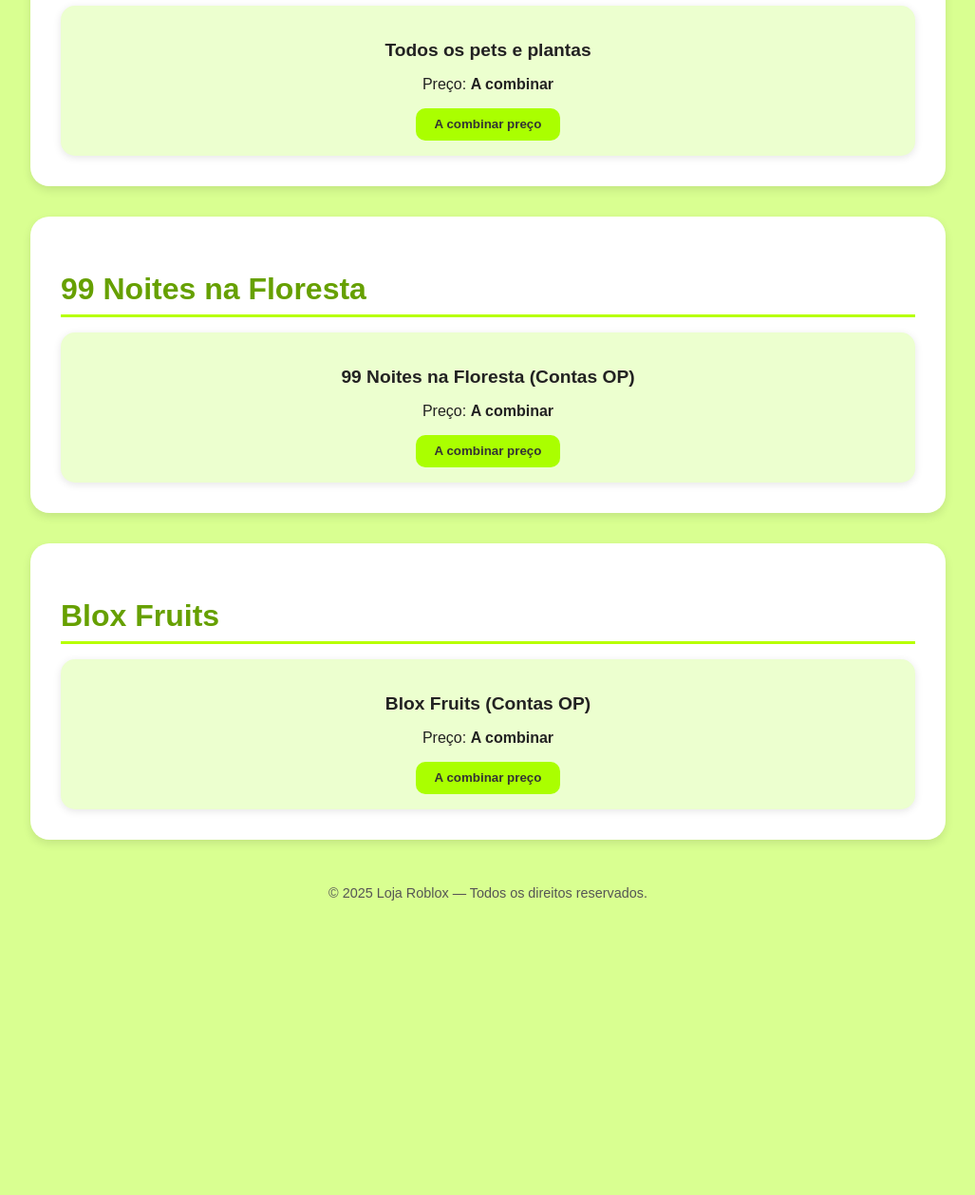
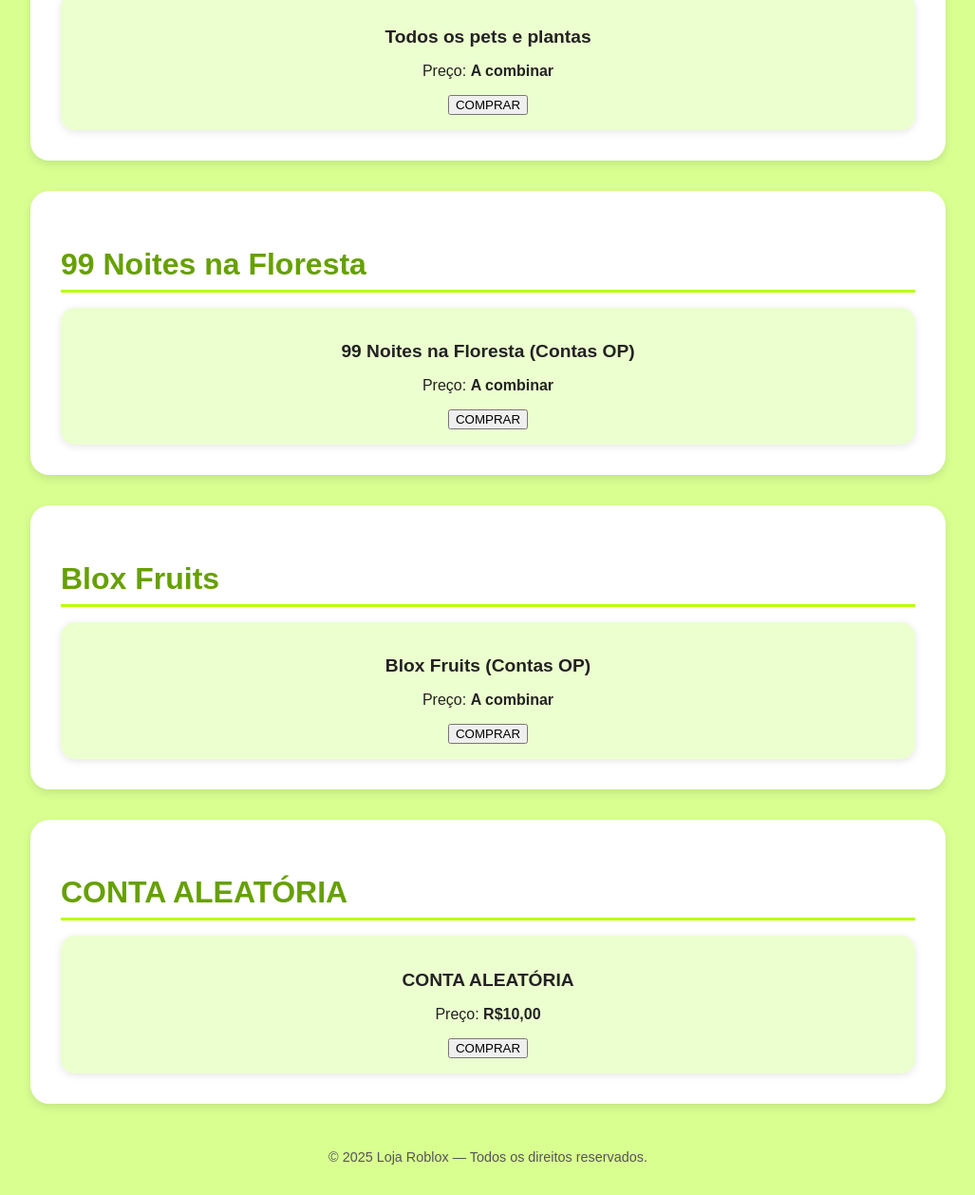
Before and after one commit to criadordesiteshobby/creepermaxstore, a plain HTML site: page index.html in a window 1280 px wide. Shown: the part 580-1838 px from the top of the page at 95% size, without its empty margins (126-1153 px from the left). Before the commit the page ends 1560 px from the top, so only its background shows below. Drawn offline with Linux system fonts and the light colour scheme.

Commit message:
Update index.html

```diff
--- a/index.html
+++ b/index.html
@@ -94,7 +94,7 @@
   </style>
 </head>
 <body>
-  <h1>🧠 Loja Digital Roblox</h1>
+  <h1>💥 CREEPERMAX 💥</h1>
 
   <!-- Categoria: Roube um Brainrot -->
   <section class="categoria">
@@ -103,8 +103,8 @@
       <div class="produto">
         <h3>Todos os Brainrots</h3>
         <p>Preço: <strong>A combinar</strong></p>
-        <button class="btn" onclick="sintato('Todos os Brainrots')">
-          A combinar preço
+        <button onclick="window.location.href='https://www.instagram.com/creeeperaxggofc?igsh=cXlhZ3NnaDkwZGxh';">
+  <span contenteditable="true">COMPRAR</span>
         </button>
       </div>
     </div>
@@ -117,8 +117,8 @@
       <div class="produto">
         <h3>Todos os pets e plantas</h3>
         <p>Preço: <strong>A combinar</strong></p>
-        <button class="btn" onclick="sintato('Todos os pets e plantas')">
-          A combinar preço
+        <button onclick="window.location.href='https://www.instagram.com/creeeperaxggofc?igsh=cXlhZ3NnaDkwZGxh';">
+  <span contenteditable="true">COMPRAR</span>
         </button>
       </div>
     </div>
@@ -131,8 +131,8 @@
       <div class="produto">
         <h3>99 Noites na Floresta (Contas OP)</h3>
         <p>Preço: <strong>A combinar</strong></p>
-        <button class="btn" onclick="sintato('99 Noites na Floresta (Contas OP)')">
-          A combinar preço
+        <button onclick="window.location.href='https://www.instagram.com/creeeperaxggofc?igsh=cXlhZ3NnaDkwZGxh';">
+  <span contenteditable="true">COMPRAR</span>
         </button>
       </div>
     </div>
@@ -145,8 +145,21 @@
       <div class="produto">
         <h3>Blox Fruits (Contas OP)</h3>
         <p>Preço: <strong>A combinar</strong></p>
-        <button class="btn" onclick="sintato('Blox Fruits (Contas OP)')">
-          A combinar preço
+        <button onclick="window.location.href='https://www.instagram.com/creeeperaxggofc?igsh=cXlhZ3NnaDkwZGxh';">
+  <span contenteditable="true">COMPRAR</span>
+        </button>
+      </div>
+    </div>
+  </section>
+
+  <section class="categoria">
+    <h2>CONTA ALEATÓRIA</h2>
+    <div class="produtos">
+      <div class="produto">
+        <h3>CONTA ALEATÓRIA</h3>
+        <p>Preço: <strong>R$10,00</strong></p>
+        <button onclick="window.location.href='https://www.instagram.com/creeeperaxggofc?igsh=cXlhZ3NnaDkwZGxh';">
+  <span contenteditable="true">COMPRAR</span>
         </button>
       </div>
     </div>
```
